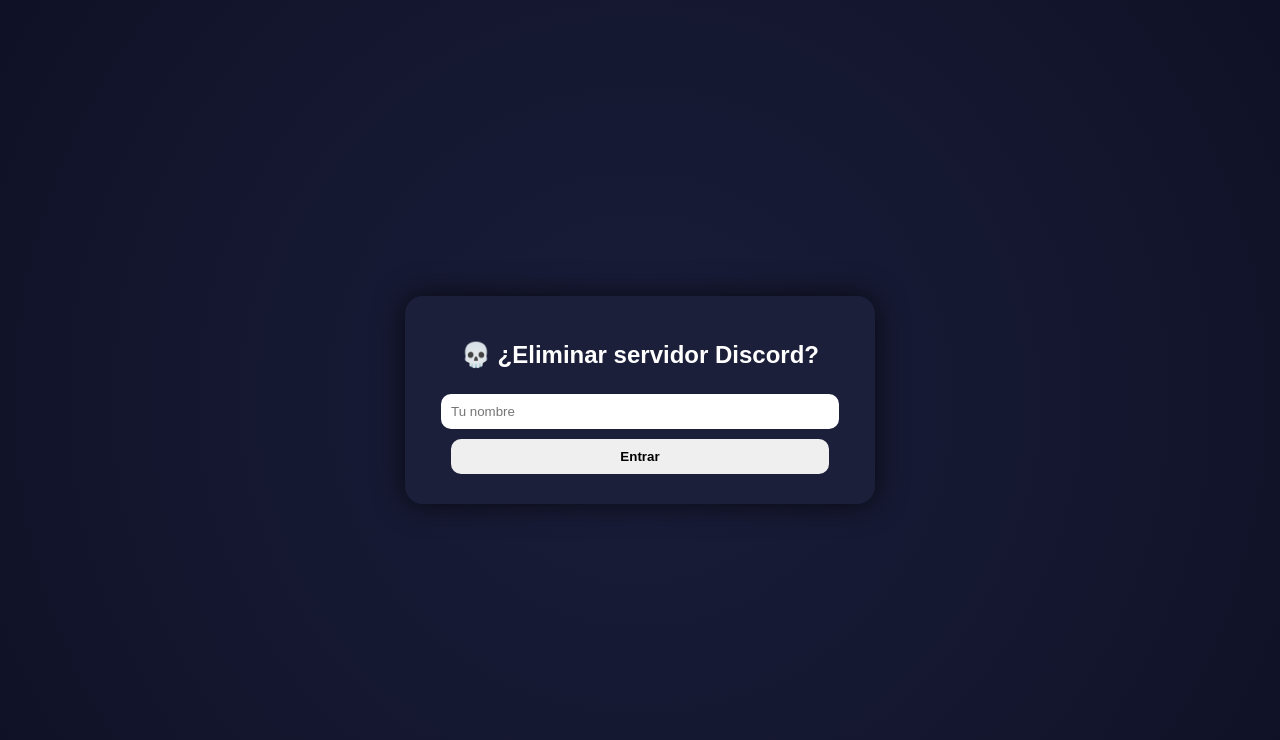
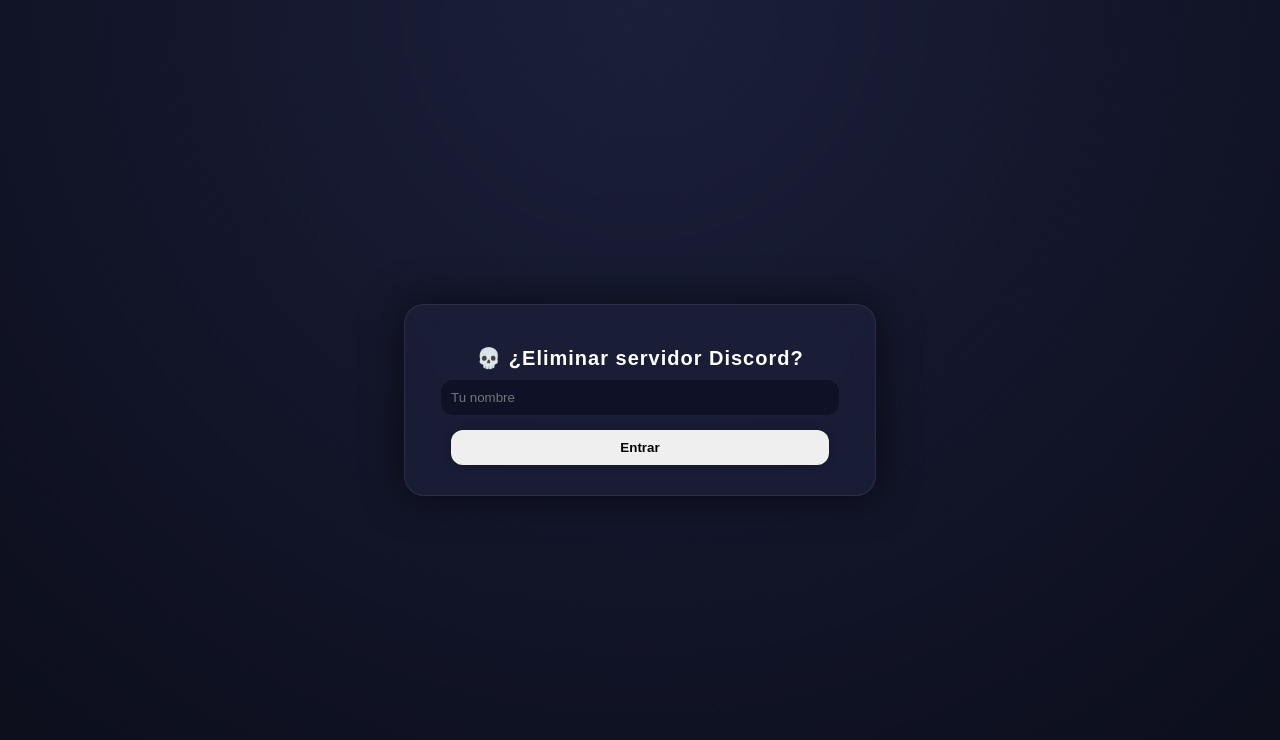
Before and after one commit to danielrebius-bit/votacion-discord, a plain HTML site: page index.html in a window 1280 px wide. Drawn offline with Linux system fonts and the light colour scheme; no server answers.

Commit message:
Update index.html

```diff
--- a/index.html
+++ b/index.html
@@ -7,56 +7,85 @@
 <style>
 body{
 margin:0;
-font-family:Arial;
-background:radial-gradient(circle,#1a1d3a,#0f1226);
+font-family: 'Arial', sans-serif;
+background: radial-gradient(circle at top,#1b1f3a,#0b0d1a);
 color:white;
 display:flex;
 justify-content:center;
 align-items:center;
 height:100vh;
+overflow:hidden;
 }
 
+/* CARD GLASS */
 .card{
-background:#1c1f3a;
+background: rgba(28,31,58,0.75);
+backdrop-filter: blur(12px);
+border:1px solid rgba(255,255,255,0.08);
 padding:25px;
-border-radius:18px;
+border-radius:20px;
 width:420px;
 text-align:center;
-box-shadow:0 0 30px rgba(0,0,0,0.7);
-animation:pop 0.4s ease;
+box-shadow: 0 0 40px rgba(0,0,0,0.6);
+animation: floatIn 0.5s ease;
 }
 
-@keyframes pop{
-from{transform:scale(0.8);opacity:0;}
-to{transform:scale(1);opacity:1;}
+@keyframes floatIn{
+from{transform:translateY(20px);opacity:0;}
+to{transform:translateY(0);opacity:1;}
 }
 
-input,button{
+h2{
+font-size:20px;
+margin-bottom:10px;
+letter-spacing:1px;
+}
+
+/* INPUT */
+input{
+width:90%;
+padding:10px;
+border-radius:12px;
+border:none;
+outline:none;
+background:#0f1226;
+color:white;
+margin-bottom:10px;
+}
+
+/* BOTONES PRO */
+button{
 padding:10px;
 margin:5px;
 border:none;
-border-radius:10px;
+border-radius:12px;
 width:90%;
-}
-
-button{
 cursor:pointer;
+font-weight:bold;
 transition:0.2s;
-font-weight:bold;
+box-shadow:0 0 10px rgba(0,0,0,0.3);
 }
 
 button:hover{
 transform:scale(1.05);
+filter:brightness(1.2);
 }
 
-.si{background:#ff4d4d;color:white;}
-.no{background:#43b581;color:white;}
+.si{
+background: linear-gradient(45deg,#ff4d4d,#ff1a1a);
+}
 
+.no{
+background: linear-gradient(45deg,#43b581,#1dbf73);
+}
+
+/* PANEL */
 #panel{display:none;}
 
+/* MENSAJE */
 #msg{
 margin-top:10px;
-font-size:16px;
+font-size:15px;
 animation:fade 0.3s ease;
 }
 
@@ -65,28 +94,45 @@ from{opacity:0;transform:translateY(5px);}
 to{opacity:1;transform:translateY(0);}
 }
 
+/* ESTADÍSTICAS */
 .stats{
 margin-top:10px;
 font-size:14px;
 opacity:0.9;
+background:#0f1226;
+padding:8px;
+border-radius:10px;
 }
 
+/* LISTA STYLE CHAT */
 .list{
 margin-top:10px;
 background:#0f1226;
 padding:10px;
-border-radius:10px;
+border-radius:12px;
 max-height:120px;
 overflow:auto;
 text-align:left;
 font-size:13px;
+border:1px solid rgba(255,255,255,0.05);
 }
 
+/* VIDEO GOD */
 video{
 width:100%;
 margin-top:10px;
-border-radius:12px;
+border-radius:14px;
 display:none;
+box-shadow:0 0 20px rgba(0,0,0,0.6);
+}
+
+/* SCROLL BAR */
+::-webkit-scrollbar{
+width:6px;
+}
+::-webkit-scrollbar-thumb{
+background:#444;
+border-radius:10px;
 }
 </style>
 
```
